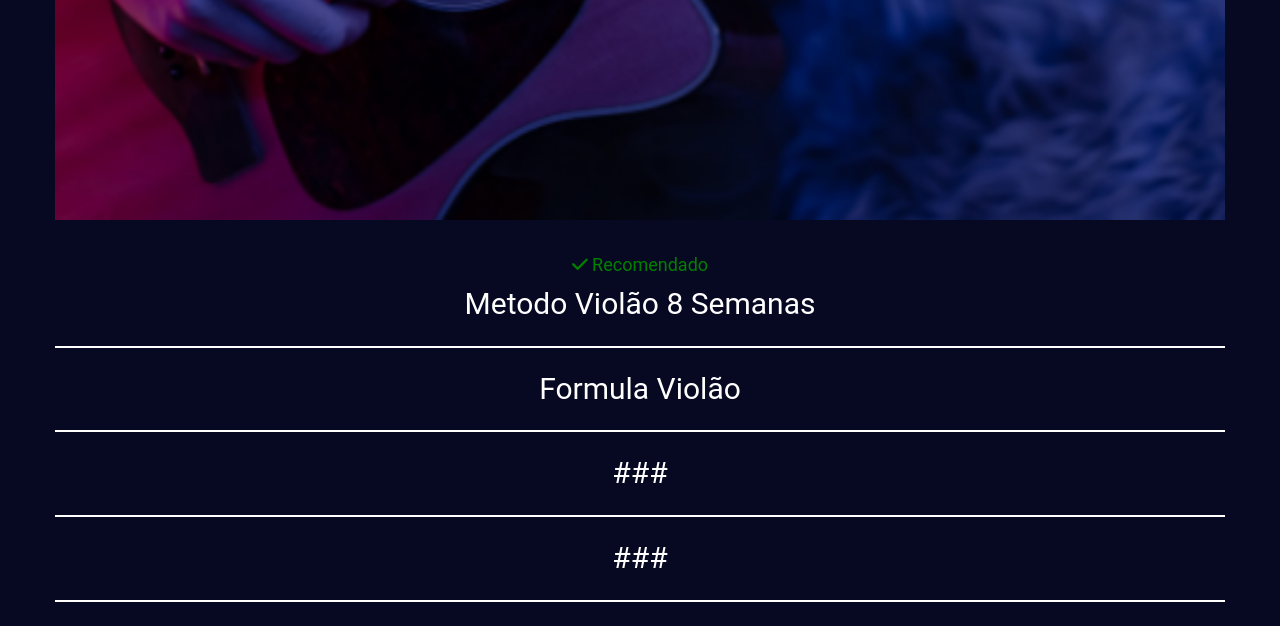
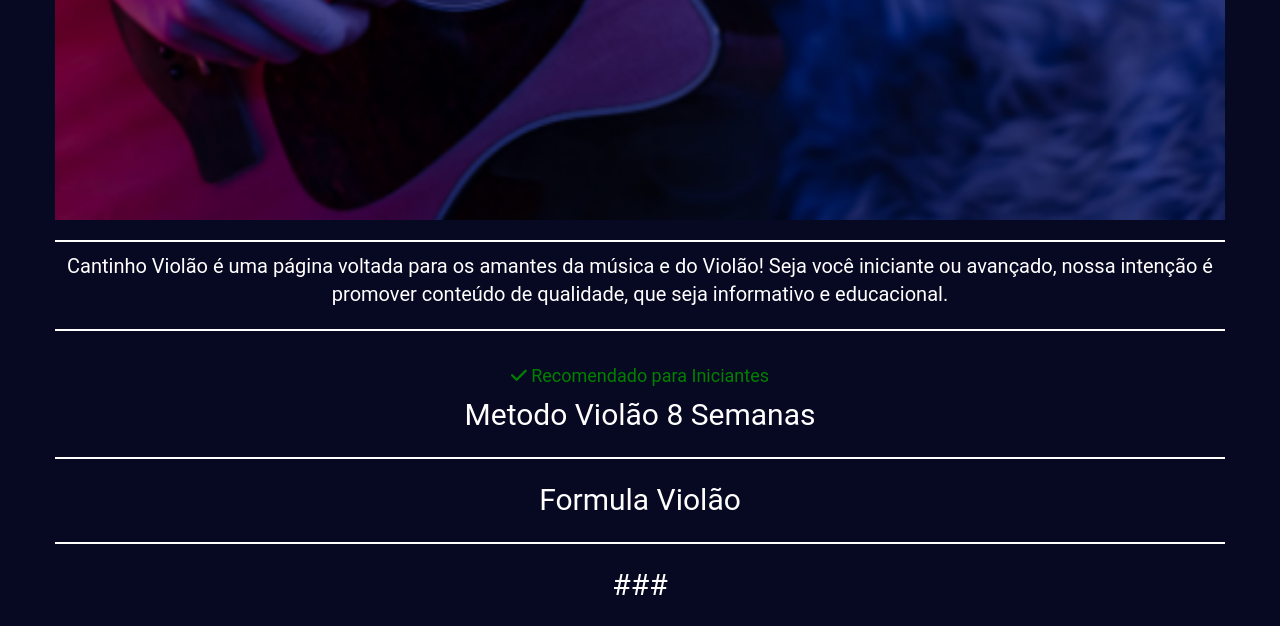
Before and after one commit to RafaelRossetti23/landingpagecantinhoviolao, a Flask app: page / in a window 1280 px wide. Shown: the part 1003-1629 px from the top of the page. Run offline with Flask 2, Linux system fonts and the light colour scheme; some libraries are stand-ins or nearby versions; some web fonts are replaced.

Commit message:
added div about us

```diff
--- a/templates/index.html
+++ b/templates/index.html
@@ -37,10 +37,13 @@
                         <img src="/static/img/logo-cantinho-violao.png" alt="Homem tocando violão em uma quarto escuro">
 
                     </div>
+                    <div class="about-us" style="color: white; text-align: center; padding: 10px;margin-top: 20px; font-size: 2rem; border-bottom: 2px solid white; border-top: 2px solid white;">
+                        <p>Cantinho Violão é uma página voltada para os amantes da música e do Violão! Seja você iniciante ou avançado, nossa intenção é promover conteúdo de qualidade, que seja informativo e educacional. </p>
+                    </div>
                     <div class="col-6 links">
 
                         <ul>
-                            <li><span class="recomendado"><i class="fa-solid fa-check"></i> Recomendado<br></span><a href="{{mv8s}}" target="_blank" rel="noopener noreferrer">Metodo Violão 8 Semanas</a></li>
+                            <li><span class="recomendado"><i class="fa-solid fa-check"></i> Recomendado para Iniciantes<br></span><a href="{{mv8s}}" target="_blank" rel="noopener noreferrer">Metodo Violão 8 Semanas</a></li>
                             <li><a href="{{fv}}" target="_blank" rel="noopener noreferrer">Formula Violão</a></li>
                             <li><a href="#" target="_blank" rel="noopener noreferrer">###</a></li>
                             <li><a href="#" target="_blank" rel="noopener noreferrer">###</a></li>
```
